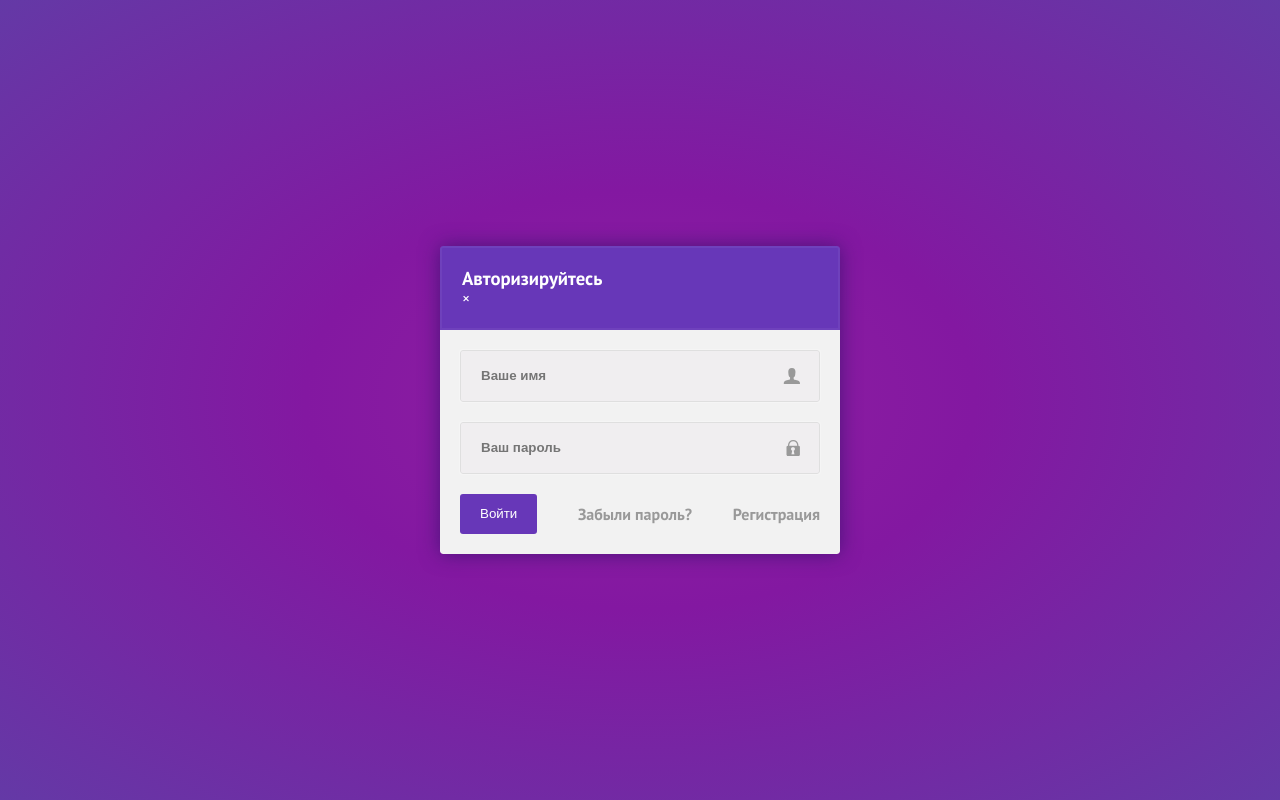
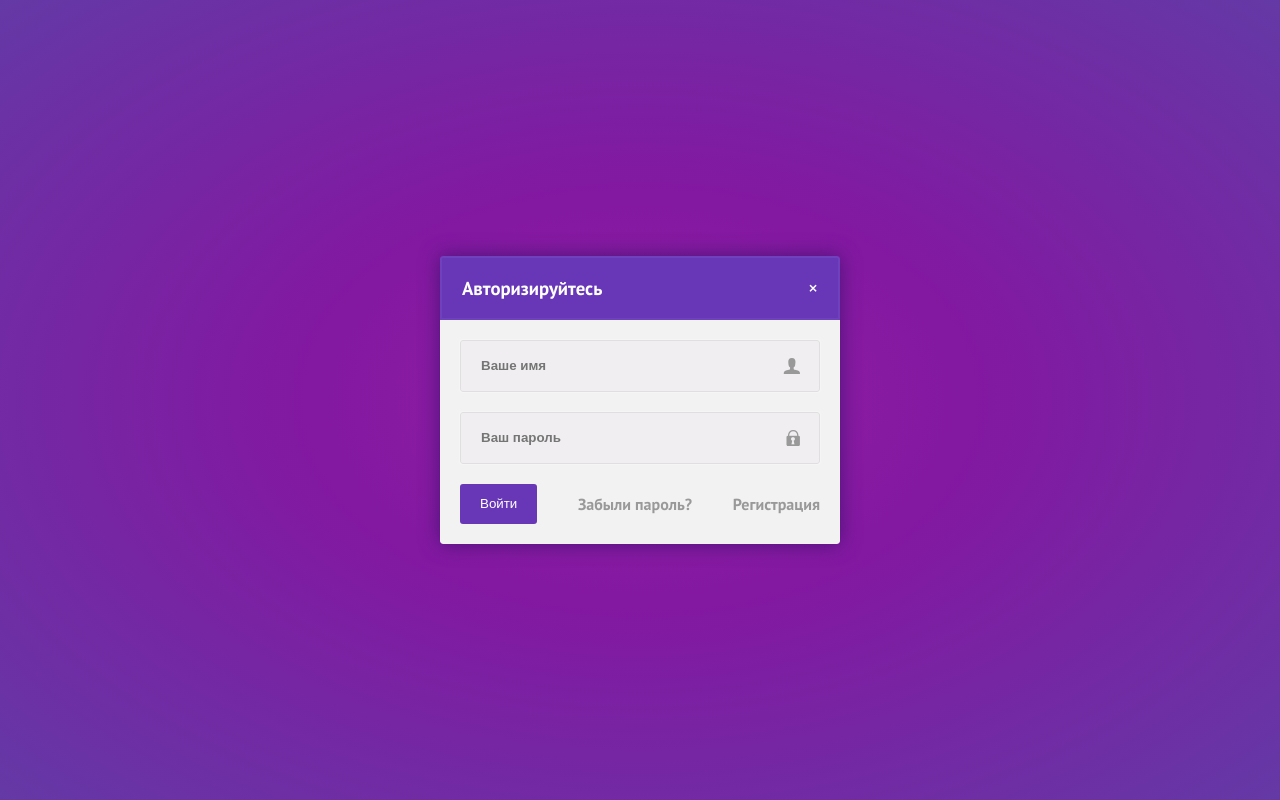
Before and after one commit to gumoviy/2020.04.12, a plain HTML site: page index.html in a window 1280 px wide. Drawn offline with nearby package versions, Linux system fonts and the light colour scheme; files whose address does not match are found by name.

Commit message:
no message

```diff
--- a/css/style.css
+++ b/css/style.css
@@ -52,7 +52,7 @@ h3 {margin-top: 0;}
 form {padding: 0; margin: 0; overflow: hidden; box-shadow: 0 0 20px 0 rgba(58,17,111,.8); transition: all 500ms ease; border-radius: 3px; overflow: hidden;}
 form:focus-within {box-shadow: 0 0 30px 10px rgba(58,17,111,.4);}
 .registration form:focus-within {box-shadow: 0 0 30px 10px rgba(73,122,30,.6);}
-form .card-header {background: #6737B8; padding: 20px; margin: 0; border: 2px solid rgba(255,255,255,.05); border-top-left-radius: 3px; border-top-right-radius: 3px; overflow: hidden;}
+form .card-header {background: #6737B8; padding: 20px; margin: 0; border: 2px solid rgba(255,255,255,.05); border-top-left-radius: 3px; border-top-right-radius: 3px; overflow: hidden; position: relative;}
 form .card-header * {color: #fff; margin: 0; padding: 0;}
 form .card-body {background: #f2f2f2; padding: 20px; margin: 0; overflow: hidden; border-bottom-left-radius: 3px; border-bottom-right-radius: 3px; box-sizing: border-box;}
 form .card-body > div {position: relative; margin-bottom: 20px;}
@@ -86,10 +86,8 @@ input:required:focus:valid + i:before, input:required:valid + i:before, input:re
 input:focus:invalid {
   border: 1px solid #5727a9;
 }
-.close-icon:after {
-  display: inline-block;
-  content: "\00d7";
-}
+.close-icon {font-size: 20px; position: absolute; right: 20px; top: 50%; transform: translateY(-50%);}
+.close-icon:after {display: inline-block; content: "\00d7";}
 @media (max-width: 580px) {
     form .card-media-left {display: none;}
     form .card-media-left + .card-body {width: 100%;}
```
